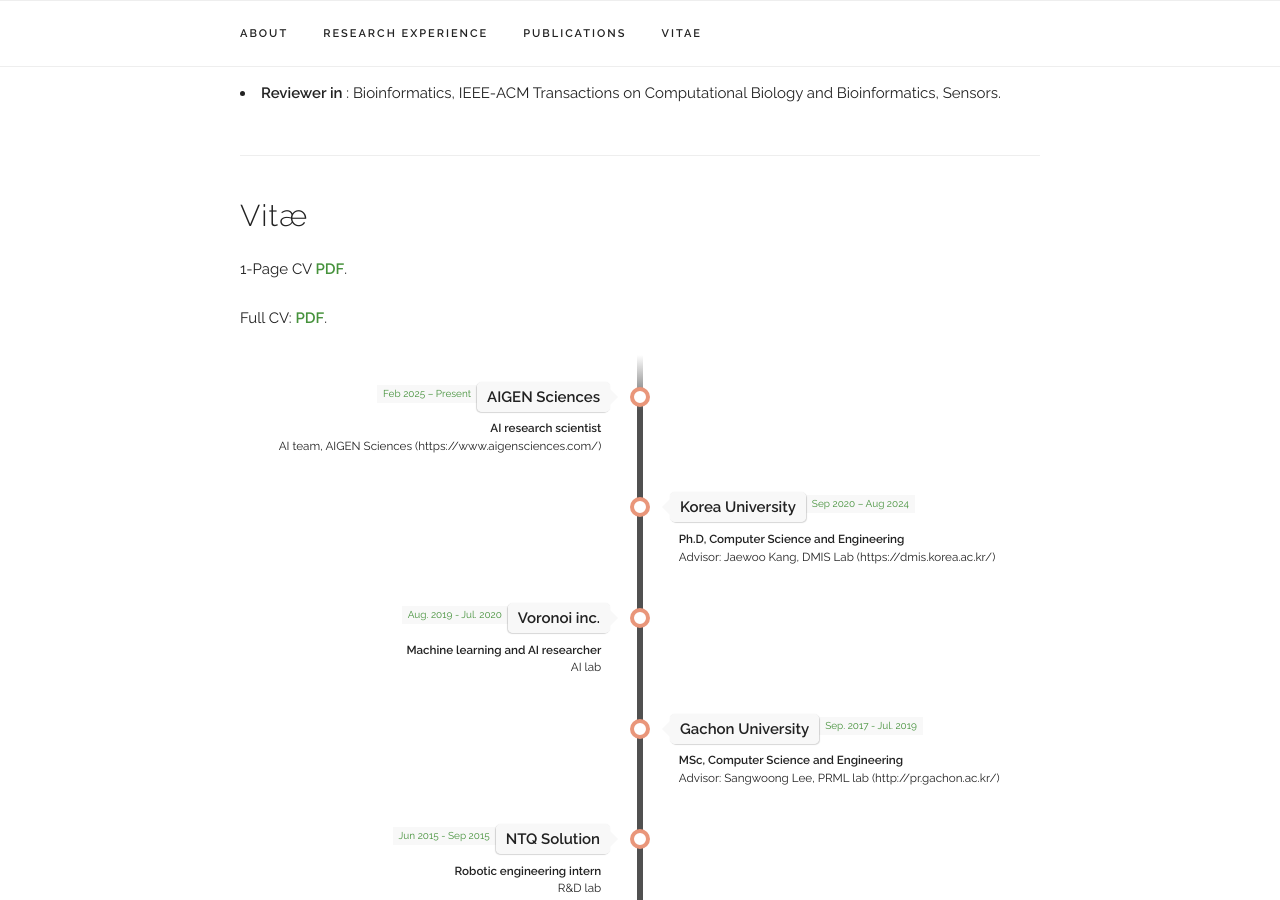
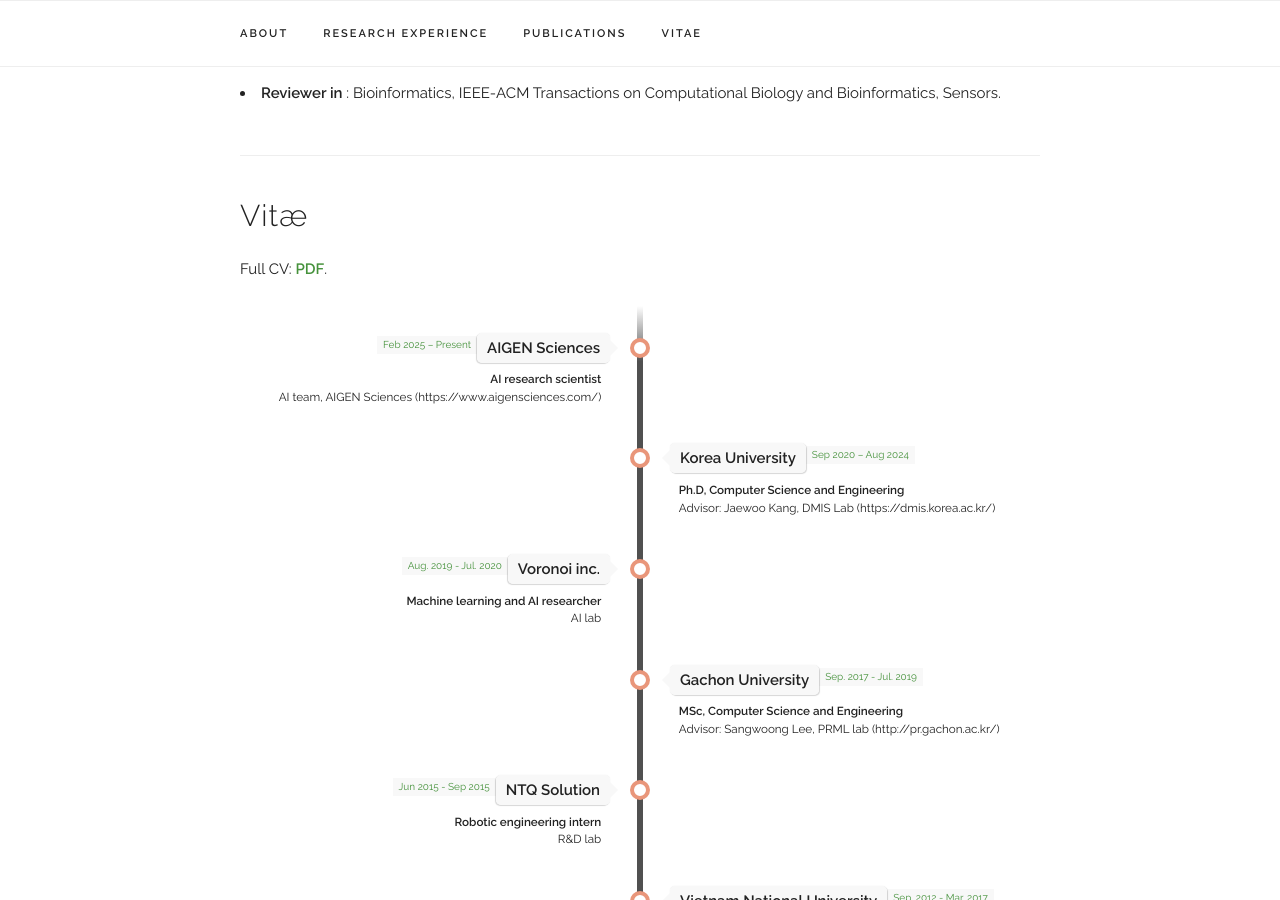
Before and after one commit to quangnguyenbn99/quangnguyenbn99.github.io, a Jekyll site: the page built from index.html, in a window 1280 px wide and 900 px high, scrolled down 3010 px. Built offline with Jekyll 4.4.1, drawn with Linux system fonts in a browser that asks for light colours; some web fonts are replaced.

Commit message:
Update index.html

```diff
--- a/index.html
+++ b/index.html
@@ -284,7 +284,7 @@
 <!-- ========== RESUME ========== -->
 <div class="docs-section" id="resume">
   <h4>Vitæ</h4>
-  <p>1-Page CV <a href={{ "/assets/cv/quang_1p_cv.pdf" | prepend: site.baseurl }} target="_blank">PDF</a>.</p>
+<!--   <p>1-Page CV <a href={{ "/assets/cv/quang_1p_cv.pdf" | prepend: site.baseurl }} target="_blank">PDF</a>.</p> -->
   <p>Full CV: <a href={{ "/assets/cv/quang_cv.pdf" | prepend: site.baseurl }} target="_blank">PDF</a>. </p>
 
   <!-- The Timeline -->
```
